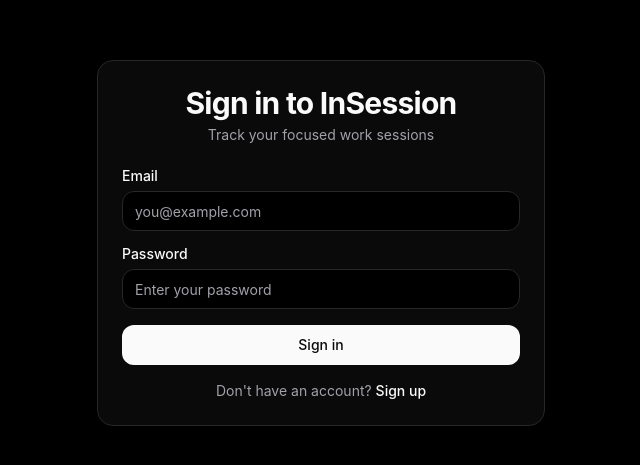
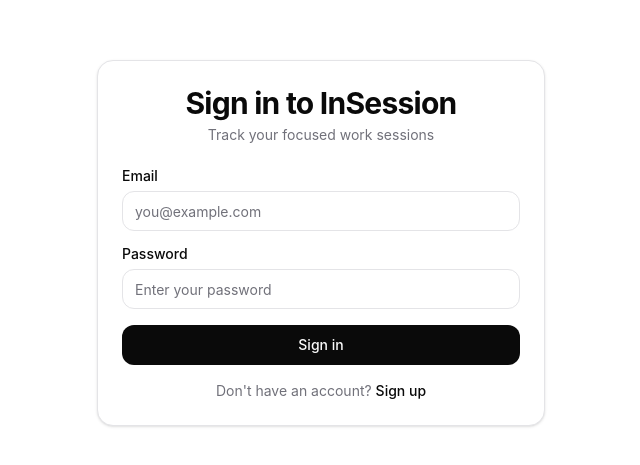
Before and after one commit to banstack/insession, a React (Vite) app in the folder frontend/: page /login in a window 1280 px wide. Shown: the part 157-622 px from the top of the page, without its empty margins (319-959 px from the left). Built offline with nearby package versions, Linux system fonts and the light colour scheme; no server answers.

Commit message:
feat: add dark mode

```diff
--- a/frontend/src/App.tsx
+++ b/frontend/src/App.tsx
@@ -1,5 +1,6 @@
 import { BrowserRouter, Routes, Route, Navigate } from 'react-router-dom';
 import { AuthProvider } from './context/AuthContext';
+import { ThemeProvider } from './context/ThemeContext';
 import ProtectedRoute from './components/Layout/ProtectedRoute';
 import Navbar from './components/Layout/Navbar';
 import LoginForm from './components/Auth/LoginForm';
@@ -91,11 +92,13 @@
 
 function App() {
   return (
-    <BrowserRouter>
-      <AuthProvider>
-        <AppRoutes />
-      </AuthProvider>
-    </BrowserRouter>
+    <ThemeProvider>
+      <BrowserRouter>
+        <AuthProvider>
+          <AppRoutes />
+        </AuthProvider>
+      </BrowserRouter>
+    </ThemeProvider>
   );
 }
 
--- a/frontend/src/components/Layout/Navbar.tsx
+++ b/frontend/src/components/Layout/Navbar.tsx
@@ -1,10 +1,12 @@
 import { Link } from 'react-router-dom';
 import { useAuth } from '../../context/AuthContext';
+import { useTheme } from '../../context/ThemeContext';
 import { Button } from '@/components/ui/button';
-import { Plus, Tag, LogOut } from 'lucide-react';
+import { Plus, Tag, LogOut, Sun, Moon } from 'lucide-react';
 
 export default function Navbar() {
   const { user, logout } = useAuth();
+  const { theme, toggleTheme } = useTheme();
 
   const handleLogout = async () => {
     try {
@@ -43,6 +45,14 @@
                 <Button
                   variant="ghost"
                   size="sm"
+                  onClick={toggleTheme}
+                  className="text-muted-foreground hover:text-foreground"
+                >
+                  {theme === 'dark' ? <Sun className="h-4 w-4" /> : <Moon className="h-4 w-4" />}
+                </Button>
+                <Button
+                  variant="ghost"
+                  size="sm"
                   onClick={handleLogout}
                   className="text-muted-foreground hover:text-foreground"
                 >
--- /dev/null
+++ b/frontend/src/context/ThemeContext.tsx
@@ -0,0 +1,46 @@
+import { createContext, useContext, useEffect, useState, type ReactNode } from 'react';
+
+type Theme = 'light' | 'dark';
+
+interface ThemeContextType {
+  theme: Theme;
+  toggleTheme: () => void;
+}
+
+const ThemeContext = createContext<ThemeContextType | undefined>(undefined);
+
+export function ThemeProvider({ children }: { children: ReactNode }) {
+  const [theme, setTheme] = useState<Theme>(() => {
+    const stored = localStorage.getItem('theme') as Theme | null;
+    if (stored) return stored;
+    return window.matchMedia('(prefers-color-scheme: dark)').matches ? 'dark' : 'light';
+  });
+
+  useEffect(() => {
+    const root = document.documentElement;
+    if (theme === 'dark') {
+      root.classList.add('dark');
+    } else {
+      root.classList.remove('dark');
+    }
+    localStorage.setItem('theme', theme);
+  }, [theme]);
+
+  const toggleTheme = () => {
+    setTheme(prev => (prev === 'dark' ? 'light' : 'dark'));
+  };
+
+  return (
+    <ThemeContext.Provider value={{ theme, toggleTheme }}>
+      {children}
+    </ThemeContext.Provider>
+  );
+}
+
+export function useTheme() {
+  const context = useContext(ThemeContext);
+  if (!context) {
+    throw new Error('useTheme must be used within a ThemeProvider');
+  }
+  return context;
+}
--- a/frontend/src/index.css
+++ b/frontend/src/index.css
@@ -5,36 +5,35 @@
 @theme inline {
   --font-sans: "Inter", ui-sans-serif, system-ui, sans-serif;
 
-  /* Dark theme colors - clean black and white */
-  --color-background: #000000;
-  --color-foreground: #fafafa;
+  --color-background: var(--background);
+  --color-foreground: var(--foreground);
 
-  --color-card: #0a0a0a;
-  --color-card-foreground: #fafafa;
+  --color-card: var(--card);
+  --color-card-foreground: var(--card-foreground);
 
-  --color-popover: #0a0a0a;
-  --color-popover-foreground: #fafafa;
+  --color-popover: var(--popover);
+  --color-popover-foreground: var(--popover-foreground);
 
-  --color-primary: #fafafa;
-  --color-primary-foreground: #0a0a0a;
+  --color-primary: var(--primary);
+  --color-primary-foreground: var(--primary-foreground);
 
-  --color-secondary: #1a1a1a;
-  --color-secondary-foreground: #fafafa;
+  --color-secondary: var(--secondary);
+  --color-secondary-foreground: var(--secondary-foreground);
 
-  --color-muted: #1a1a1a;
-  --color-muted-foreground: #a1a1aa;
+  --color-muted: var(--muted);
+  --color-muted-foreground: var(--muted-foreground);
 
-  --color-accent: #1a1a1a;
-  --color-accent-foreground: #fafafa;
+  --color-accent: var(--accent);
+  --color-accent-foreground: var(--accent-foreground);
 
-  --color-destructive: #ef4444;
-  --color-destructive-foreground: #fafafa;
+  --color-destructive: var(--destructive);
+  --color-destructive-foreground: var(--destructive-foreground);
 
-  --color-border: #27272a;
-  --color-input: #27272a;
-  --color-ring: #d4d4d8;
+  --color-border: var(--border);
+  --color-input: var(--input);
+  --color-ring: var(--ring);
 
-  /* Status colors - keeping vibrant for labels */
+  /* Status colors */
   --color-success: #22c55e;
   --color-success-foreground: #052e16;
   --color-warning: #f59e0b;
@@ -48,19 +47,85 @@
   --radius-xl: 1rem;
 }
 
+/* Light theme (default) */
+:root {
+  --background: #ffffff;
+  --foreground: #0a0a0a;
+
+  --card: #ffffff;
+  --card-foreground: #0a0a0a;
+
+  --popover: #ffffff;
+  --popover-foreground: #0a0a0a;
+
+  --primary: #0a0a0a;
+  --primary-foreground: #fafafa;
+
+  --secondary: #f4f4f5;
+  --secondary-foreground: #0a0a0a;
+
+  --muted: #f4f4f5;
+  --muted-foreground: #71717a;
+
+  --accent: #f4f4f5;
+  --accent-foreground: #0a0a0a;
+
+  --destructive: #ef4444;
+  --destructive-foreground: #fafafa;
+
+  --border: #e4e4e7;
+  --input: #e4e4e7;
+  --ring: #a1a1aa;
+}
+
+/* Dark theme */
+.dark {
+  --background: #000000;
+  --foreground: #fafafa;
+
+  --card: #0a0a0a;
+  --card-foreground: #fafafa;
+
+  --popover: #0a0a0a;
+  --popover-foreground: #fafafa;
+
+  --primary: #fafafa;
+  --primary-foreground: #0a0a0a;
+
+  --secondary: #1a1a1a;
+  --secondary-foreground: #fafafa;
+
+  --muted: #1a1a1a;
+  --muted-foreground: #a1a1aa;
+
+  --accent: #1a1a1a;
+  --accent-foreground: #fafafa;
+
+  --destructive: #ef4444;
+  --destructive-foreground: #fafafa;
+
+  --border: #27272a;
+  --input: #27272a;
+  --ring: #d4d4d8;
+}
+
 * {
-  border-color: var(--color-border);
+  border-color: var(--border);
 }
 
 html {
-  background-color: #000000;
+  background-color: var(--background);
+  color-scheme: light;
+}
+
+html.dark {
   color-scheme: dark;
 }
 
 body {
   font-family: var(--font-sans);
-  background-color: #000000;
-  color: #fafafa;
+  background-color: var(--background);
+  color: var(--foreground);
   min-height: 100vh;
   -webkit-font-smoothing: antialiased;
   -moz-osx-font-smoothing: grayscale;
@@ -68,24 +133,24 @@
 
 #root {
   min-height: 100vh;
-  background-color: #000000;
+  background-color: var(--background);
 }
 
-/* Custom scrollbar for dark theme */
+/* Custom scrollbar */
 ::-webkit-scrollbar {
   width: 8px;
   height: 8px;
 }
 
 ::-webkit-scrollbar-track {
-  background: #000000;
+  background: var(--background);
 }
 
 ::-webkit-scrollbar-thumb {
-  background: #27272a;
+  background: var(--border);
   border-radius: 4px;
 }
 
 ::-webkit-scrollbar-thumb:hover {
-  background: #3f3f46;
+  background: var(--muted-foreground);
 }
```
